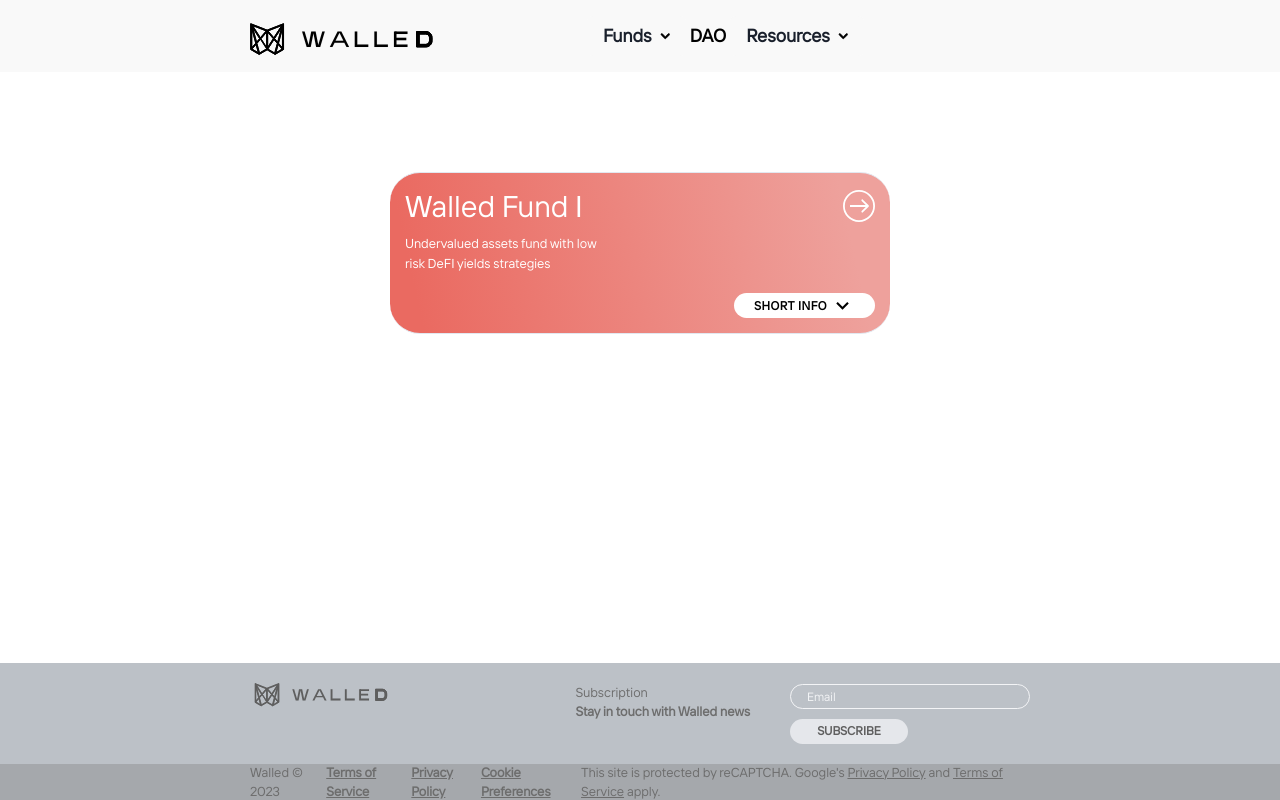
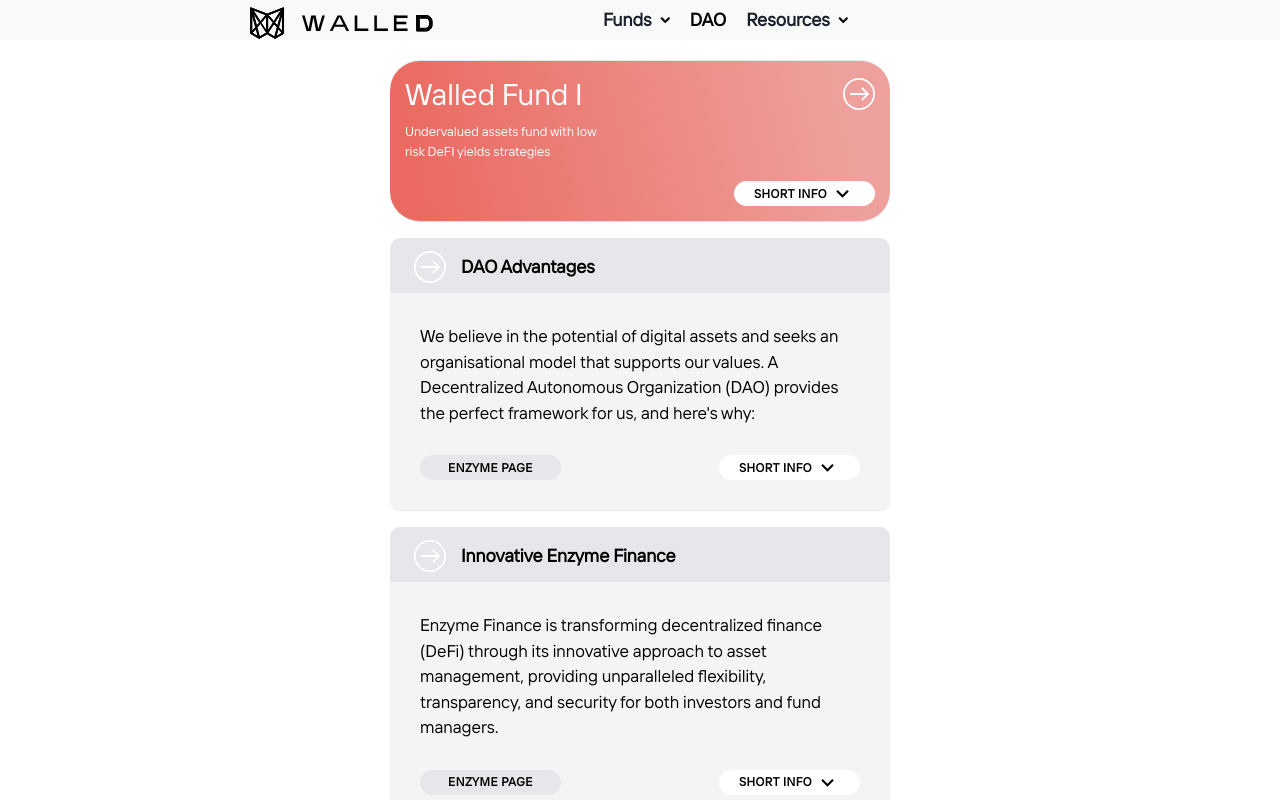
Before and after one commit to Walled-Capital/walled-capital-landing-page, a Next.js app: page / in a window 1280 px wide. Built offline with nearby package versions, Linux system fonts and the light colour scheme.

Commit message:
feature: ProjectBoxV2

```diff
--- a/src/components/project-box-main/project-box-v2/ProjectBoxV2.tsx
+++ b/src/components/project-box-main/project-box-v2/ProjectBoxV2.tsx
@@ -1,9 +1,59 @@
-import {useState} from "react";
-import {useProjectBox} from "@src/components/project-box-main/useProjectBox";
+import { useProjectBox } from "@src/components/project-box-main/useProjectBox";
+import {
+  linkButtonStyles,
+  projectBoxStylesV2,
+} from "@src/components/project-box-main/projectBox.styles";
+import {
+  Accordion,
+  AccordionItem,
+  AccordionPanel,
+  Flex,
+  Image,
+  Link,
+  Text,
+} from "@chakra-ui/react";
+import { AccordionButtonCustom } from "@src/components/project-box-main/AccordionButtonCustom";
+import { FC } from "react";
 
-export const ProjectBoxV2 = () => {
+interface ProjectBoxV2Props {
+  accordionPanelRender: () => JSX.Element;
+  title: string;
+  iconSrc: string;
+  description: string;
+}
+
+export const ProjectBoxV2: FC<ProjectBoxV2Props> = ({
+  accordionPanelRender,
+  iconSrc,
+  title,
+  description
+}) => {
   const { toggle, isOpen, accordionIndex } = useProjectBox();
 
-
-  return <div>2</div>
-}
+  return (
+    <Accordion sx={projectBoxStylesV2(isOpen)} index={accordionIndex}>
+      <AccordionItem className="accordionItem">
+        <Flex className="header">
+          <Image src={iconSrc} alt="arrowInEllipse" />
+          <Text>{title}</Text>
+        </Flex>
+        <Flex className="description">
+          <Text>
+            {description}
+          </Text>
+          <Flex justifyContent="space-between">
+            {!isOpen && <Link sx={linkButtonStyles}>enzyme PAGE</Link>}
+            {!isOpen && <AccordionButtonCustom onClick={toggle} />}
+          </Flex>
+        </Flex>
+        <AccordionPanel className="accordionPanel" pb={4}>
+          {accordionPanelRender()}
+          <Flex justifyContent="space-between" px="30px" pb="15px">
+            {isOpen && <Link sx={linkButtonStyles}>enzyme PAGE</Link>}
+            {isOpen && <AccordionButtonCustom onClick={toggle} />}
+          </Flex>
+        </AccordionPanel>
+      </AccordionItem>
+    </Accordion>
+  );
+};
--- a/src/components/project-box-main/projectBox.styles.ts
+++ b/src/components/project-box-main/projectBox.styles.ts
@@ -1,4 +1,31 @@
 import { SystemStyleObject } from "@chakra-ui/react";
+
+export const accordionButtonStyles: SystemStyleObject = {
+  bgColor: "white",
+  color: "black",
+  borderRadius: "30px",
+  w: "141px",
+  h: "25px",
+  px: "20px",
+  fontSize: "12px",
+  justifyContent: "space-between",
+  letterSpacing: "0.5px",
+  fontWeight: 600,
+  textTransform: "uppercase",
+  svg: {
+    fontSize: "25px",
+  },
+  _hover: {},
+};
+
+export const linkButtonStyles: SystemStyleObject = {
+  ...accordionButtonStyles,
+  display: "flex",
+  alignItems: "center",
+  justifyContent: "center",
+  bgColor: "#E5E7EB",
+  textDecoration: "none",
+};
 
 export const projectBoxStyles: SystemStyleObject = {
   w: "100%",
@@ -22,20 +49,40 @@
   },
 };
 
-export const accordionButtonStyles: SystemStyleObject = {
-  bgColor: "white",
-  color: "black",
-  borderRadius: "30px",
-  w: "141px",
-  h: "25px",
-  px: "20px",
-  fontSize: "12px",
-  justifyContent: "space-between",
-  letterSpacing: "0.5px",
-  fontWeight: 600,
-  textTransform: "uppercase",
-  svg: {
-    fontSize: "25px",
+export const projectBoxStylesV2 = (isOpen: boolean): SystemStyleObject => ({
+  w: "100%",
+  ".accordionItem": {
+    background: "#F3F4F6",
+    color: "#000000",
+    pb: "15px",
+    borderRadius: "10px",
+    fontSize: "17px",
+    fontWeight: 500,
+    ".header": {
+      borderRadius: "10px 10px 0 0",
+      padding: "12px 24px",
+      alignItems: "center",
+      bgColor: "#E5E7EB",
+      img: {
+        mr: "15px",
+      },
+      pb: "10px",
+      p: {
+        fontSize: "18px",
+        fontWeight: 700,
+        lineHeight: "22px",
+      },
+    },
+    ".description": {
+      px: "30px",
+      pt: "30px",
+      pb: '15px',
+      flexDir: "column",
+      p: { mb: isOpen ? "0px" : "30px" },
+    },
+    ".accordionPanel": {
+      p: 0,
+
+    },
   },
-  _hover: {}
-};
+});
--- a/src/pages/index.tsx
+++ b/src/pages/index.tsx
@@ -1,5 +1,6 @@
+import { Flex, ListItem, OrderedList, Text, VStack } from "@chakra-ui/react";
+import { ProjectBoxV2 } from "@src/components/project-box-main/project-box-v2/ProjectBoxV2";
 import { ProjectBox } from "@src/components/project-box-main/project-box-v1/ProjectBox";
-import { Flex, Text, VStack } from "@chakra-ui/react";
 
 export default function Home() {
   return (
@@ -7,10 +8,11 @@
       sx={{
         alignItems: "center",
         justifyContent: "center",
-        pt: "100px",
         w: "500px",
+        my: "20px",
       }}
     >
+      <VStack spacing={4}>
         <ProjectBox
           accordionPanelRender={({ closeButton }) => (
             <VStack spacing={4} align="stretch">
@@ -73,69 +75,56 @@
             </VStack>
           )}
         />
+
+        <ProjectBoxV2
+          iconSrc="/arrowInEllipse.svg"
+          title="DAO Advantages"
+          description="We believe in the potential of digital assets and seeks an
+            organisational model that supports our values. A Decentralized
+            Autonomous Organization (DAO) provides the perfect framework for us,
+            and here's why:"
+          accordionPanelRender={() => (
+            <Flex flexDir="column" px="30px" pb="30px">
+              <OrderedList>
+                <ListItem>
+                  <b>Decentralization & Transparency:</b> Real-time, verifiable
+                  information is available, with a focus on on-chain activities,
+                  which eliminates the need for audits and reduces operational
+                  costs.
+                </ListItem>
+                <ListItem>
+                  <b>Asset Control & Innovation:</b> The DAO emphasizes
+                  self-custody, allowing members to retain direct control over
+                  their assets. This model fosters innovation by utilizing smart
+                  contracts and decentralized applications (dApps) to automate
+                  processes and develop efficient investment products.
+                </ListItem>
+              </OrderedList>
+            </Flex>
+          )}
+        />
+
+        <ProjectBoxV2
+          iconSrc="/arrowInEllipse.svg"
+          title="Innovative Enzyme Finance"
+          description="Enzyme Finance is transforming decentralized finance (DeFi) through its innovative approach to asset management, providing unparalleled flexibility, transparency, and security for both investors and fund managers."
+          accordionPanelRender={() => (
+            <Flex flexDir="column" px="30px" pb="30px">
+              <Text mb="30px">
+                By utilizing smart contracts and blockchain technology, the
+                platform simplifies fund creation, management, and investment,
+                eliminating third-party intermediaries.
+              </Text>
+              <Text>
+                Enzyme Finance&lsquo;s focus on security and transparency allows
+                investors to monitor their funds&lsquo; performance and validate
+                fund managers&lsquo; actions in real-time through
+                blockchain-recorded transactions.
+              </Text>
+            </Flex>
+          )}
+        />
+      </VStack>
     </Flex>
   );
 }
-
-// <ProjectBox
-//   accordionPanelRender={({ closeButton }) => (
-//     <VStack spacing={4} align="stretch">
-//       <Text
-//         sx={{
-//           fontSize: "13px",
-//         }}
-//       >
-//         A tokenised digital assets hedge fund with additional low-risk
-//         yields from DeFis (no leverage and impermanent loss). It&apos;s
-//         based on{" "}
-//         <Text as="span" fontWeight={700}>
-//           enzyme.finance
-//         </Text>{" "}
-//         platform, providing real-time audible data and full control over
-//         the assets.
-//       </Text>
-//       <Flex
-//         sx={{
-//           p: "15px",
-//           border: "1px solid white",
-//           borderRadius: "20px",
-//           mb: "10px",
-//           w: "100%",
-//         }}
-//       >
-//         <VStack spacing={1} align="stretch" w="100%">
-//           <Flex w="100%" justifyContent="space-between" fontSize="13px">
-//             <Flex>Management / Performance fees:</Flex>
-//             <Flex fontWeight={700}>2% / 20%</Flex>
-//           </Flex>
-//           <Flex w="100%" justifyContent="space-between" fontSize="13px">
-//             <Flex>Fund life term:</Flex>
-//             <Flex fontWeight={700}>5 years</Flex>
-//           </Flex>
-//           <Flex w="100%" justifyContent="space-between" fontSize="13px">
-//             <Flex>Soft-cap:</Flex>
-//             <Flex fontWeight={700}>$1kk</Flex>
-//           </Flex>
-//           <Flex w="100%" justifyContent="space-between" fontSize="13px">
-//             <Flex>Hard-cap:</Flex>
-//             <Flex fontWeight={700}>$10kk</Flex>
-//           </Flex>
-//         </VStack>
-//       </Flex>
-//       <Flex justifyContent="space-between">
-//         <Flex fontSize="12px" flexDir="column">
-//           <Text
-//             as="i"
-//             textTransform="uppercase"
-//             fontWeight={700}
-//             lineHeight="10px"
-//           >
-//             The fund launch:
-//           </Text>
-//           <Text as="i">beginning of May 2023</Text>
-//         </Flex>
-//         {closeButton}
-//       </Flex>
-//     </VStack>
-//   )}
-// />
```
Lines whose indentation alone changed are shown as unchanged.
